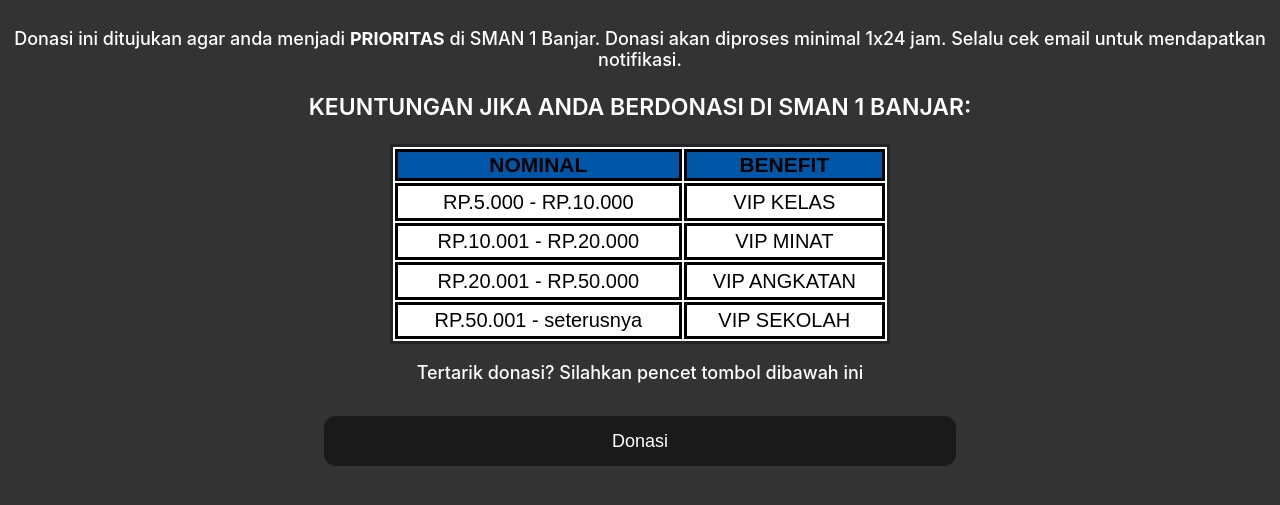
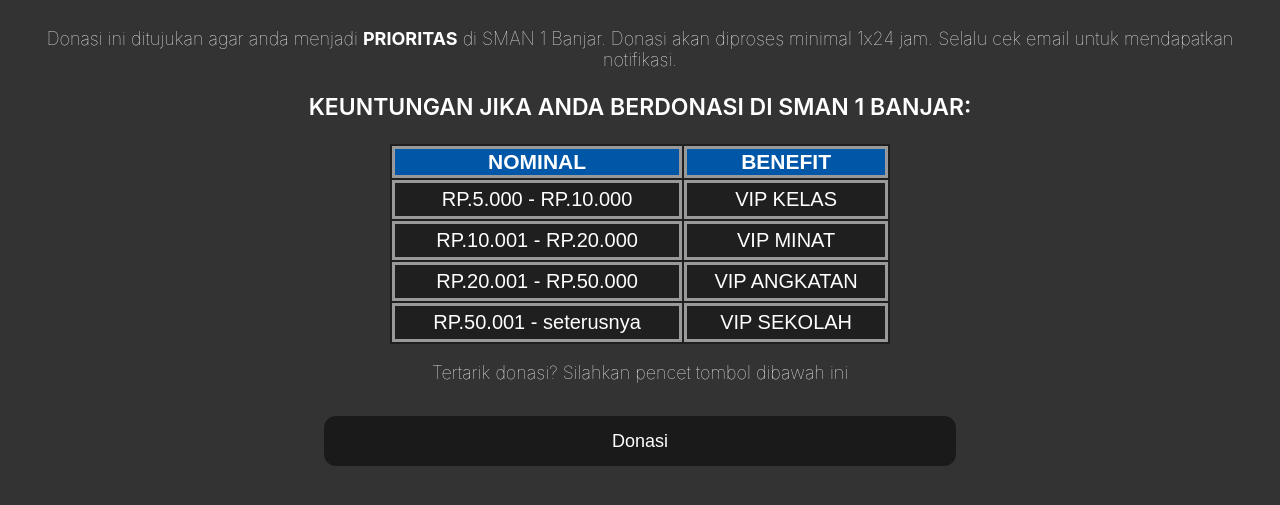
Before and after one commit to eskrimlezat/donasi, a plain HTML site: page index.html in a window 1280 px wide. Shown: the part 129-634 px from the top of the page. Drawn offline with Linux system fonts and the light colour scheme.

Commit message:
css update

```diff
--- a/css/styles.css
+++ b/css/styles.css
@@ -15,7 +15,7 @@ body {
     font-size: 18px;
     color: #FFFFFF;
     font-family: -apple-system, BlinkMacSystemFont, 'Segoe UI', Roboto, Oxygen, Ubuntu, Cantarell, 'Open Sans', 'Helvetica Neue', sans-serif;
-    font-weight: 500;
+    font-weight:lighter;
   }
 
   .profit {
@@ -41,16 +41,16 @@ body {
 
 table.BENEFIT {
   font-family: Arial, Helvetica, sans-serif;
-  border: 3px solid #232629;
-  background-color: #FFFFFF;
+  background-color: #1F1F1F;
   width: 500px;
   height: 200px;
 }
 table.BENEFIT td, table.BENEFIT th {
-  border: 3px solid #000000;
+  border: 3px solid #999999;
 }
 table.BENEFIT tbody td {
   font-size: 20px;
+  color: #ffffff;
 }
 table.BENEFIT thead {
   background: #0057A8;
@@ -58,7 +58,7 @@ table.BENEFIT thead {
 table.BENEFIT thead th {
   font-size: 21px;
   font-weight: bold;
-  color: #000000;
+  color: #ffffff;
 }
 
 
```
